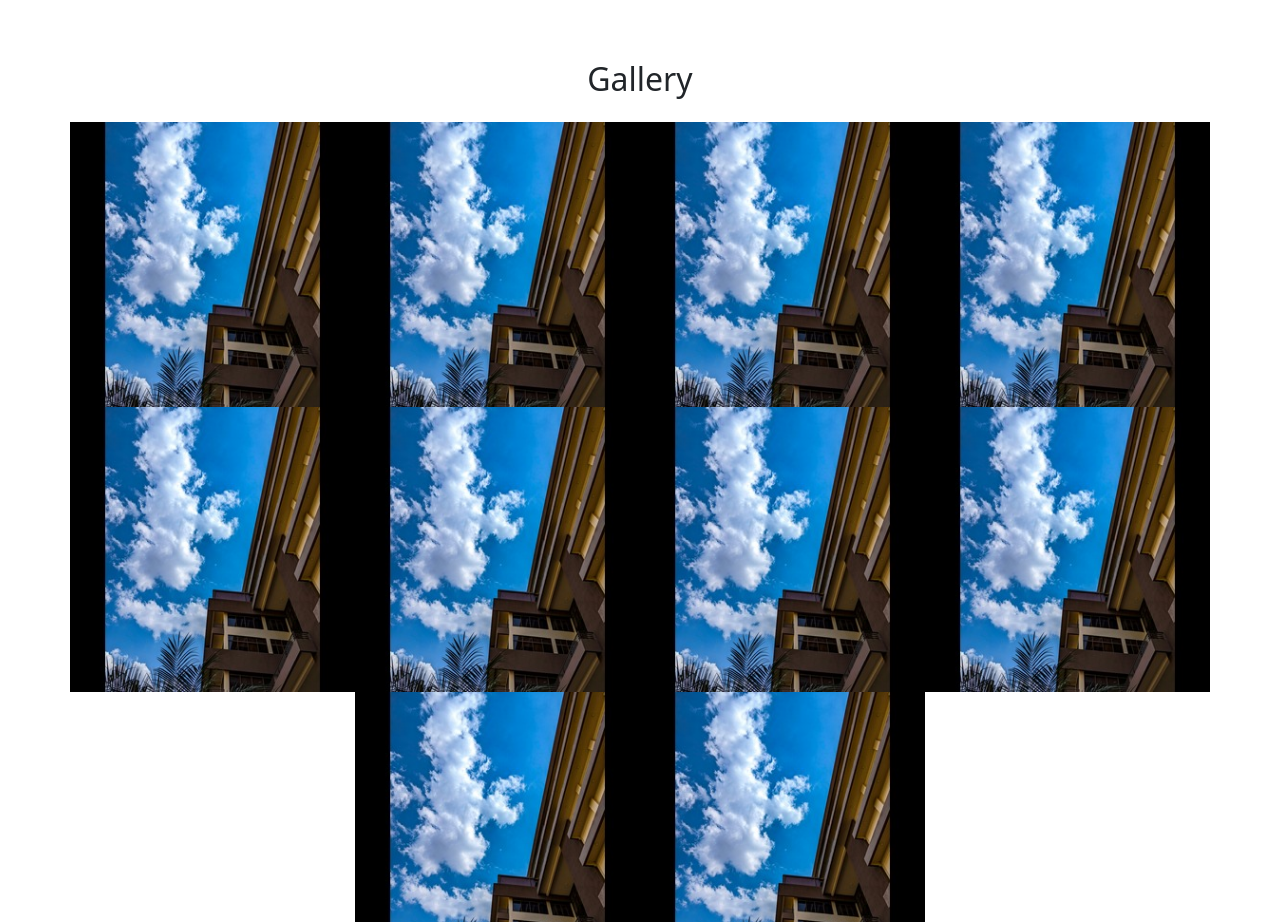
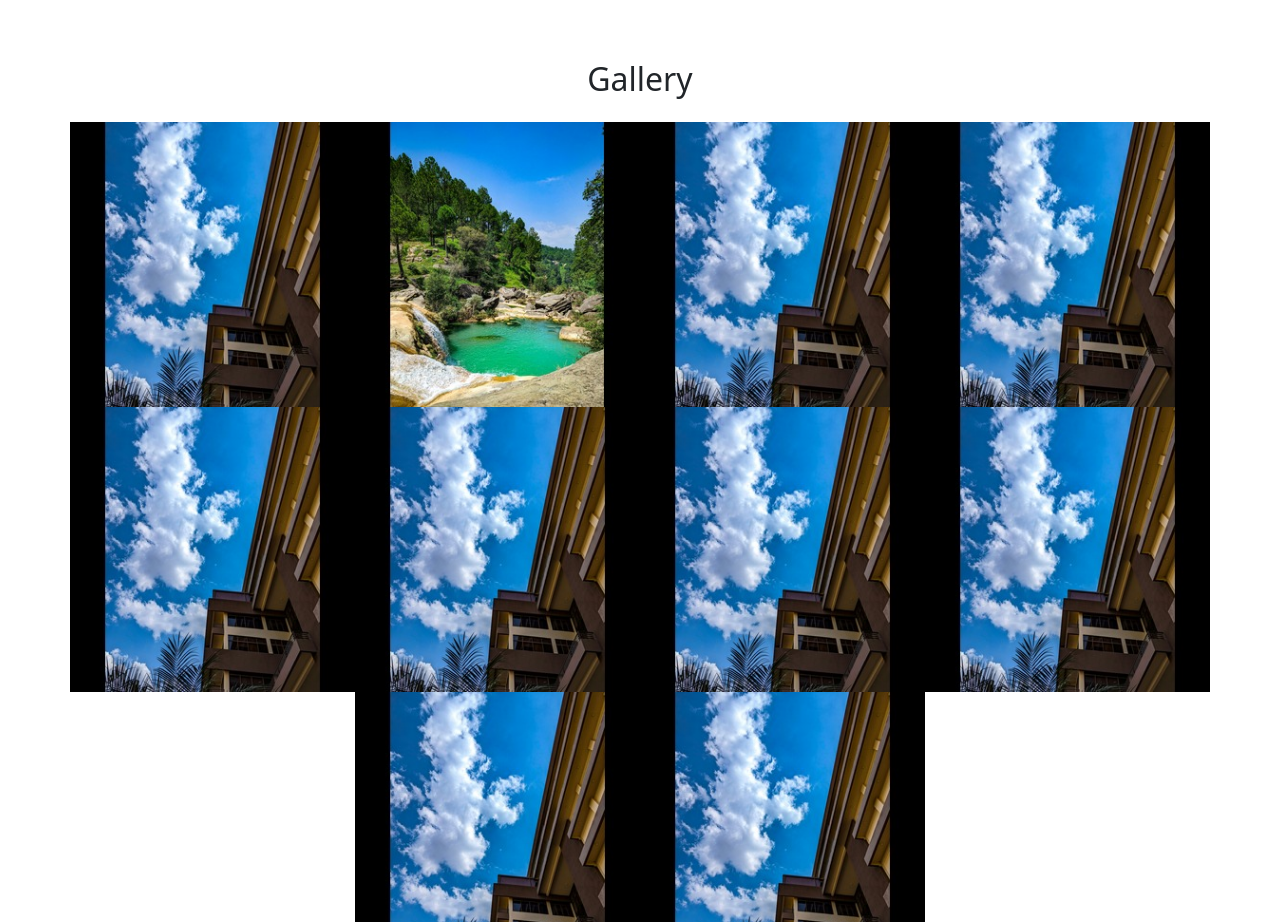
Before and after one commit to rafirachmawan/rafirachmawan.github.io, a plain HTML site: page index.html in a window 1280 px wide. Shown: the part 2520-3442 px from the top of the page. Drawn offline with nearby package versions, Linux system fonts and the light colour scheme.

Commit message:
update img

```diff
--- a/index.html
+++ b/index.html
@@ -153,7 +153,7 @@
         </div>
         <div class="col-md-3">
           <a href="#">
-            <img src="img/Thumbnail/img 1.jpg" alt="gambar 1" class="img-fluid gallery-img">
+            <img src="img/Thumbnail/img 2.jpg" alt="gambar 1" class="img-fluid gallery-img">
           </a>
         </div>
         <div class="col-md-3">
```
Also changed, not shown: img/Thumbnail/img 2.jpg (added).
